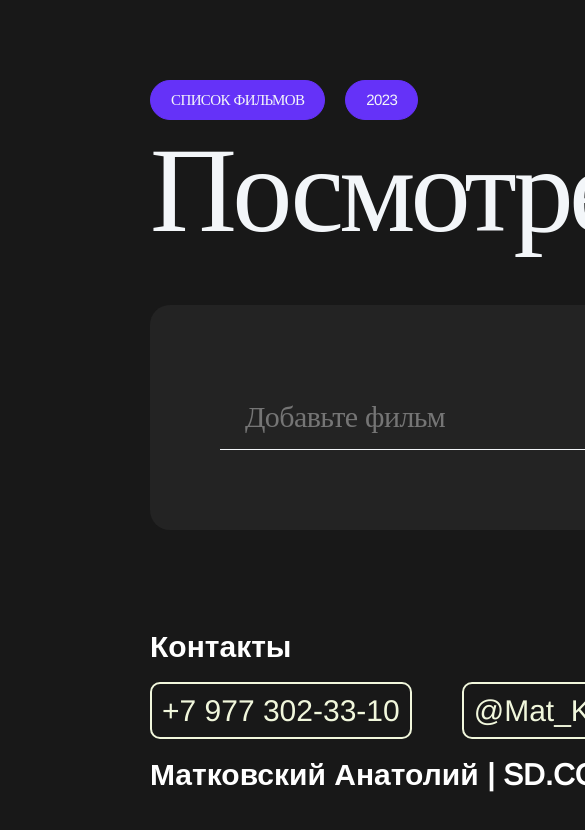
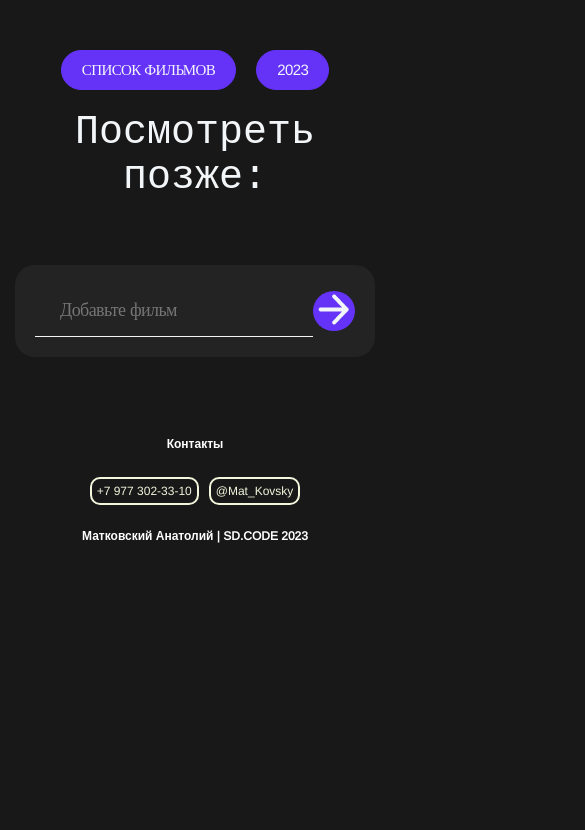
Before and after one commit to MatkovskyA/filmsList, a plain HTML site: page index.html in a window 390 px wide. Shown: the top 830 px of the page, 585 px wide, since content can reach past the window. Drawn offline with nearby package versions, Linux system fonts and the light colour scheme.

Commit message:
Added media-file

```diff
--- a/index.html
+++ b/index.html
@@ -20,7 +20,7 @@
                 <p class="header__inner_items items_title">Список фильмов</p>
                 <p class="header__inner_items film_year">2023</p>
             </div>
-            <div class="header__title">Посмотреть</div>
+            <h1 class="header__title">Посмотреть позже:</h1>
         </div>
     </header>
     <main>
--- a/styles/header.css
+++ b/styles/header.css
@@ -1,7 +1,7 @@
 .header__inner {
     display: flex;
     gap: 20px;
-    padding-top: 80px;
+    padding: 80px 0 30px;
 }
 
 .header__inner_items {
@@ -18,10 +18,9 @@
 
 }
 
-.header__title {
+h1 {
     color: #F3F6F9;
-    font-family: Arimo;
-    font-size: 120.416px;
+    font-family: 'Courier New', Courier, monospace;
+    font-size: 68px;
     font-weight: 400;
-    letter-spacing: -4.817px;
 }
--- a/styles/index.css
+++ b/styles/index.css
@@ -2,21 +2,4 @@
 @import url(main.css);
 @import url(footer.css);
 @import url(moviesList.css);
-
-
-html {
-    font-family: 'Arimo', sans-serif;
-}
-
-body {
-    background: #181818;
-
-}
-
-.container {
-    box-sizing: border-box;
-    margin: 0 auto;
-    width: 930px;
-    padding-left: 150px;
-    padding-right: 150px;
-}
+@import url(media.css);
--- a/styles/main.css
+++ b/styles/main.css
@@ -1,3 +1,19 @@
+html {
+    font-family: 'Arimo', sans-serif;
+}
+
+.container {
+    box-sizing: border-box;
+    margin: 0 auto;
+    max-width: 930px;
+    padding: 20px 45px;
+}
+
+body {
+    background: #181818;
+}
+
+
 .movies {
     display: flex;
     border-radius: 20px;
@@ -6,10 +22,7 @@
     padding: 80px 70px;
     align-items: center;
     margin-bottom: 30px;
-}
-
-body {
-    background: #181818;
+    justify-content: space-between;
 }
 
 .movies__button {
@@ -21,7 +34,7 @@ body {
 }
 
 .movies__input {
-    width: 411;
+    width: 100%;
     border-bottom: 1px solid #F3F6F9;
     color: #F3F6F9;
     font-family: Arimo;
--- /dev/null
+++ b/styles/media.css
@@ -0,0 +1,76 @@
+@media (max-width: 715px) {
+    h1 {
+        font-size: 46px;
+    }
+
+    h2 {
+        font-size: 24px;
+    }
+
+    .contacs a {
+        font-size: 18px;
+    }
+}
+
+@media (max-width: 456px) {
+    .container {
+        padding: 10px 15px;
+    }
+
+    .header__inner {
+        justify-content: center;
+        padding: 40px 0 20px;
+    }
+
+    .movies {
+        margin-bottom: 20px;
+        padding: 20px;
+    }
+
+    .movies__input {
+        font-size: 18px;
+    }
+
+    .movies__button {
+        width: 50px;
+        height: 40px;
+        margin-left: 0;
+    }
+
+    .movie__title {
+        font-size: 16px;
+    }
+
+    ul li {
+        align-items: center;
+        padding: 5px;
+    }
+
+    h1 {
+        font-size: 40px;
+        text-align: center;
+    }
+
+    h2 {
+        font-size: 12px;
+    }
+
+    .contacs {
+        gap: 10px;
+        justify-content: center;
+    }
+
+    .contacs a {
+        font-size: 12px;
+        padding: 5px;
+    }
+
+    .movies__list {
+        padding-bottom: 20px;
+    }
+
+    .footer__inner {
+        text-align: center;
+    }
+
+}
--- a/styles/moviesList.css
+++ b/styles/moviesList.css
@@ -40,12 +40,6 @@ ul li {
     top: 20px;
 }
 
-/*
-.movie__btn_check {
-    color: #656565;
-    text-decoration: line-through;
-}
-*/
 .movie__btn_check {
     background-color: #55f05d;
 }
```
